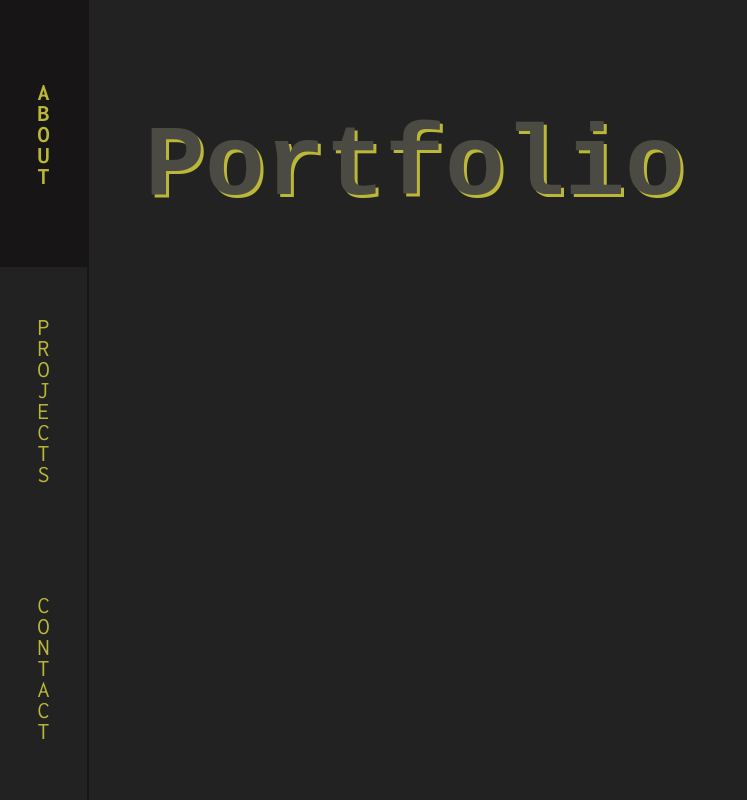
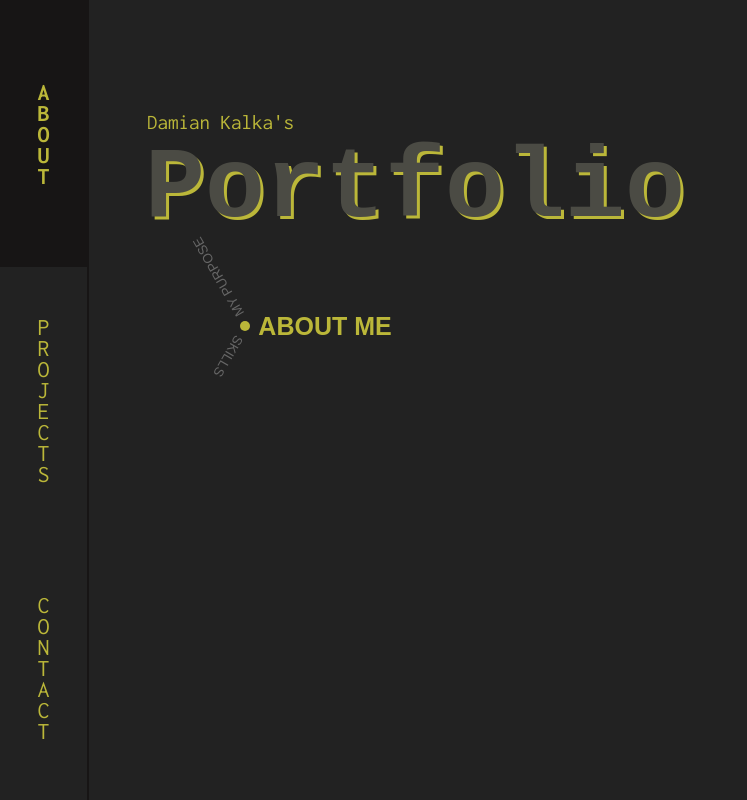
Before and after one commit to kalkson/portfolio, a Gatsby site: page / in a window 1280 px wide. Shown: the whole page, without its empty margins (0-747 px from the left). Built offline with nearby package versions, Linux system fonts and the light colour scheme; Gatsby itself is replaced by a stand-in of ours.

Commit message:
implement animated carousel

```diff
--- /dev/null
+++ b/src/components/atoms/CarouselButton/CarouselButton.js
@@ -0,0 +1,22 @@
+import React from "react";
+import propTypes from "prop-types";
+import StyledCarouselButton from "./CarouselButton.styled";
+
+const CarouselButton = ({ children, active, activeNumber }) => (
+  <StyledCarouselButton active={active} activeNumber={activeNumber}>
+    {children}
+  </StyledCarouselButton>
+);
+
+CarouselButton.propTypes = {
+  children: propTypes.node.isRequired,
+  active: propTypes.bool,
+  activeNumber: propTypes.number,
+};
+
+CarouselButton.defaultProps = {
+  active: false,
+  activeNumber: null,
+};
+
+export default CarouselButton;
--- /dev/null
+++ b/src/components/atoms/CarouselButton/CarouselButton.styled.js
@@ -0,0 +1,47 @@
+import styled from "styled-components";
+
+const StyledCarouselButton = styled.button`
+  color: var(--secondaryColor);
+  text-transform: uppercase;
+  position: absolute;
+  text-align: right;
+  width: fit-content;
+  transition: all 200ms linear;
+  opacity: 0.4;
+
+  ${({ active }) =>
+    active &&
+    `
+        opacity: 1;
+        color: var(--primaryColor)
+`};
+
+  ${({ active, activeNumber }) =>
+    active &&
+    activeNumber === 1 &&
+    `
+        font-weight: 600;
+        transform: translate(80px, 0) !important;
+        font-size: 2.5rem;
+    `};
+
+  ${({ active, activeNumber }) =>
+    active &&
+    activeNumber === 2 &&
+    `
+        font-weight: 600;
+        transform: translate(40px, 10px) rotate(120deg) !important;
+        font-size: 2.5rem;
+    `};
+
+  ${({ active, activeNumber }) =>
+    active &&
+    activeNumber === 3 &&
+    `
+        font-weight: 600;
+        transform: translate(80px, -10px) rotate(240deg) !important;
+        font-size: 2.5rem;
+    `};
+`;
+
+export default StyledCarouselButton;
--- a/src/components/atoms/Headline/Headline.js
+++ b/src/components/atoms/Headline/Headline.js
@@ -2,7 +2,7 @@ import React, { useEffect, useRef } from "react";
 import propTypes from "prop-types";
 import StyledHeadline from "./Headline.styled";
 
-const Headline = ({ children }) => {
+const Headline = ({ children, className }) => {
   const headline = useRef(null);
 
   const updateShadow = e => {
@@ -13,8 +13,8 @@ const Headline = ({ children }) => {
     const offsetY = e.clientY - centerY;
     const offsetX = e.clientX - centerX;
 
-    headline.current.style["text-shadow"] = `${offsetX / 25}px ${
-      offsetY / 25
+    headline.current.style["text-shadow"] = `${offsetX / 55}px ${
+      offsetY / 55
     }px 0 #bbb739`;
   };
 
@@ -26,11 +26,20 @@ const Headline = ({ children }) => {
     };
   }, []);
 
-  return <StyledHeadline ref={headline}>{children}</StyledHeadline>;
+  return (
+    <StyledHeadline clasSame={className} ref={headline}>
+      {children}
+    </StyledHeadline>
+  );
 };
 
 Headline.propTypes = {
   children: propTypes.node.isRequired,
+  className: propTypes.string,
+};
+
+Headline.defaultProps = {
+  className: null,
 };
 
 export default Headline;
--- /dev/null
+++ b/src/components/molecules/ButtonCarousel/ButtonCarousel.js
@@ -0,0 +1,38 @@
+import React, { useRef, useState } from "react";
+import StyledButtonCarousel from "./ButtonCarousel.styled";
+import CarouselButton from "../../atoms/CarouselButton/CarouselButton";
+
+const ButtonCarousel = () => {
+  const carousel = useRef(null);
+  const [rotate, setRotate] = useState(-120);
+  const [activeOne, setActive] = useState(1);
+
+  const handleClick = () => {
+    setRotate(rotate - 120);
+    carousel.current.style.transform = `rotate(${rotate}deg)`;
+
+    if (activeOne === 3) setActive(1);
+    else setActive(activeOne + 1);
+  };
+
+  return (
+    <StyledButtonCarousel
+      ref={carousel}
+      className="carousel"
+      onClick={() => handleClick()}
+    >
+      <CarouselButton active={activeOne === 1} activeNumber={1}>
+        about me
+      </CarouselButton>
+      <CarouselButton active={activeOne === 2} activeNumber={2}>
+        skills
+      </CarouselButton>
+      <CarouselButton active={activeOne === 3} activeNumber={3}>
+        my purpose
+      </CarouselButton>
+      <span className="carousel__point" />
+    </StyledButtonCarousel>
+  );
+};
+
+export default ButtonCarousel;
--- /dev/null
+++ b/src/components/molecules/ButtonCarousel/ButtonCarousel.styled.js
@@ -0,0 +1,47 @@
+import styled from "styled-components";
+import device from "../../../style/breakpoints";
+
+const StyledButtonCarousel = styled.div`
+  align-self: center;
+  position: relative;
+  display: flex;
+  align-items: center;
+  justify-content: center;
+  height: 100px;
+  width: 200px;
+  transition: transform 400ms cubic-bezier(0.175, 0.885, 0.32, 1.275);
+  right: 75px;
+  margin-top: 30px;
+
+  @media ${device.tablet} {
+    right: 0;
+    align-self: auto;
+  }
+
+  .carousel {
+    &__point {
+      width: 10px;
+      height: 10px;
+      border-radius: 10px;
+      background: var(--primaryColor);
+      position: relative;
+    }
+  }
+
+  & > button:nth-of-type(1) {
+    transform-origin: left;
+    transform: translate(50px);
+  }
+
+  & > button:nth-of-type(2) {
+    transform-origin: left;
+    transform: rotate(120deg) translate(0, -20px);
+  }
+
+  & > button:nth-of-type(3) {
+    transform-origin: left;
+    transform: rotate(240deg) translate(-10px, 40px);
+  }
+`;
+
+export default StyledButtonCarousel;
--- a/src/components/organisms/AboutSection/AboutSection.js
+++ b/src/components/organisms/AboutSection/AboutSection.js
@@ -0,0 +1,16 @@
+import React from "react";
+import StyledAboutSection from "./AboutSection.styled";
+import Headline from "../../atoms/Headline/Headline";
+import ButtonCarousel from "../../molecules/ButtonCarousel/ButtonCarousel";
+
+const AboutSection = () => (
+  <StyledAboutSection className="about">
+    <div className="about__header">
+      <span className="about__header__notice">Damian Kalka&apos;s</span>
+      <Headline>Portfolio</Headline>
+    </div>
+    <ButtonCarousel />
+  </StyledAboutSection>
+);
+
+export default AboutSection;
--- a/src/components/organisms/AboutSection/AboutSection.styled.js
+++ b/src/components/organisms/AboutSection/AboutSection.styled.js
@@ -4,6 +4,18 @@ const StyledAboutSection = styled.section`
   width: 100%;
   display: flex;
   flex-direction: column;
+
+  .about {
+    &__header {
+      &__notice {
+        font-size: 2.1rem;
+        font-family: Inconsolata, monospace;
+        color: var(--primaryColor);
+        left: 2px;
+        position: relative;
+      }
+    }
+  }
 `;
 
 export default StyledAboutSection;
--- a/src/pages/index.js
+++ b/src/pages/index.js
@@ -1,11 +1,11 @@
 import React from "react";
-import Headline from "../components/atoms/Headline/Headline";
+import AboutSection from "../components/organisms/AboutSection/AboutSection";
 import SEO from "../components/seo";
 
 const IndexPage = () => (
   <>
     <SEO title="Home" />
-    <Headline>Portfolio</Headline>
+    <AboutSection />
   </>
 );
 
```
